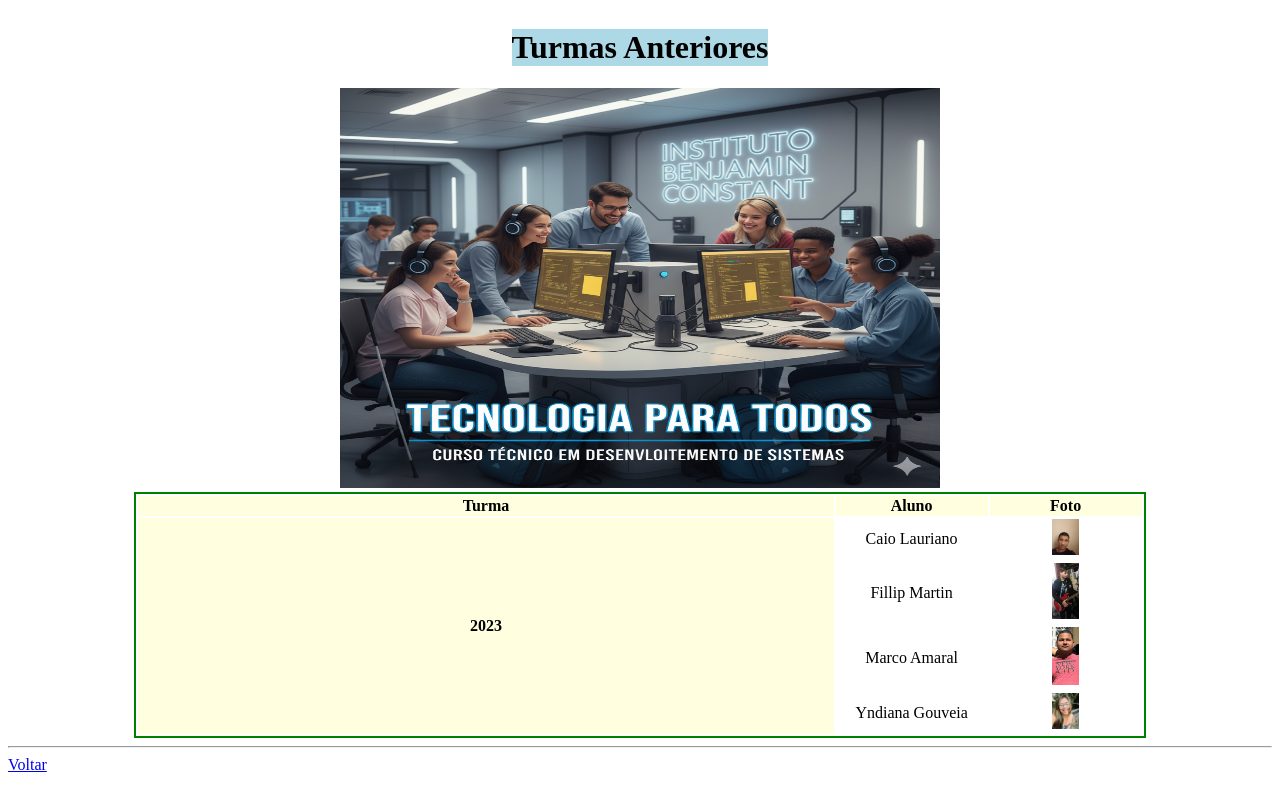
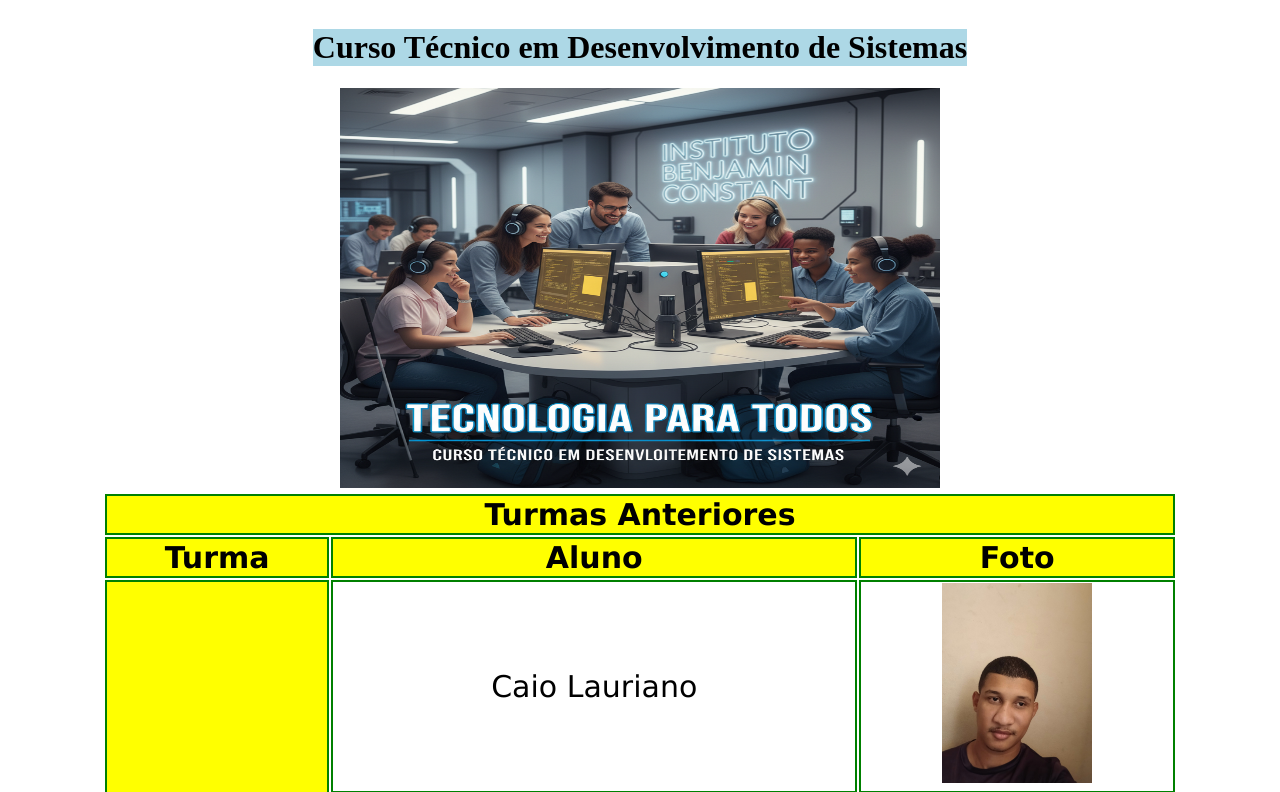
Before and after one commit to Jair-Rodrigues/site-desenvolvimento, a website: page turmasAnteriores.html in a window 1280 px wide. Shown: the top 792 px of the page. Drawn offline with Linux system fonts and the light colour scheme.

Commit message:
Atualizações nas páginas turmas anteriores e móduloes e disciplinas

```diff
--- a/css/modulosDisciplina.css
+++ b/css/modulosDisciplina.css
@@ -14,31 +14,34 @@ h1{
     text-align: center;
 }
 table{
-    width: 80%;
+    width: 85%;
     margin: auto;
   }
-  th,td{
+
+  td{
     text-align: center;
     border: 2px solid green;
-    font-size: 18px;
+    font-size: 30px;
+    font-family: Verdana, Geneva, Tahoma, sans-serif;
   }
-td{
-    align-items: center;
-    margin: auto;
-  text-align: justify;
-  width: auto
-}
+
+
 th{
     background-color: yellow;
     text-align: center;
-    align-items: center;
-    margin: auto;
+    border: 2px solid green;
+    font-size: 30px;
+    font-family: Verdana, Geneva, Tahoma, sans-serif;
+
 }
-.tdFoto{
-    width: 16%;
-  }
+
   .banner {
     margin-left: auto;
     margin-right: auto;
     display: block;
   }
+.voltar{
+  font-size: 32px;
+  font-family: Verdana, Geneva, Tahoma, sans-serif;
+  text-align: center;
+}
--- a/css/turmasAnteriores.css
+++ b/css/turmasAnteriores.css
@@ -20,25 +20,30 @@ h1{
     text-align: center;
 }
 table{
-    width: 80%;
-    border: 2px solid green;
+    width: 85%;
     margin: auto;
   }
-td{
-    align-items: center;
+
+  td{
     text-align: center;
-    margin: auto;
-  width: 150px;
-  height: 100;
+    border: 2px solid green;
+    font-size: 30px;
+    font-family: Verdana, Geneva, Tahoma, sans-serif;
+  }
+
+
+
+
+th{
+    background-color: yellow;
+    text-align: center;
+    border: 2px solid green;
+    font-size: 30px;
+    font-family: Verdana, Geneva, Tahoma, sans-serif;
+
 }
-th{
-    background-color: lightyellow;
+  .voltar{
+    font-size: 32x;
+    font-family: Verdana, Geneva, Tahoma, sans-serif;
     text-align: center;
-    align-items: center;
-    margin: auto;
-}
-.tdFoto{
-    width: 18%;
-    height: 18%;
-    align-items: center;
   }
--- a/turmasAnteriores.html
+++ b/turmasAnteriores.html
@@ -8,10 +8,13 @@
 </head>
 <body>
     <header id="bannerHeader">
-        <h1>Turmas Anteriores</h1>
+        <h1>Curso Técnico em Desenvolvimento de Sistemas</h1>
     </header>
     <div>
         <table id="tabela-alunos">
+            <tr>
+                <th colspan="3">Turmas Anteriores</th>
+            </tr>
             <tr>
                 <th>Turma</th>
                 <th>Aluno</th>
@@ -21,31 +24,34 @@
                 <th rowspan="4">2023</th>
                 <td>Caio Lauriano</td>
                 <td>
-                    <img class="tdFoto" src="imagens/caioLauriano.jpg" alt="Foto de Caio"/>
+                    <img src="imagens/caioLauriano.jpg" width="150" height="200" alt="Foto de Caio"/>
                 </td>
             </tr>
             <tr>
                 <td>Fillip Martin</td>
                 <td>
-                    <img class="tdFoto" src="imagens/fillipMartin.jpg" alt="Foto de Fillip"/>
+                    <img src="imagens/fillipMartin.jpg" width="150" height="200" alt="Foto de Fillip"/>
                 </td>
             </tr>
             <tr>
                 <td>Marco Amaral</td>
                 <td>
-                    <img class="tdFoto" src="imagens/Marcos.jpg" alt="Foto de Marcos"/>
+                    <img src="imagens/Marcos.jpg" width="150" height="200" alt="Foto de Marcos"/>
                 </td>
             </tr>
             <tr>
                 <td>Yndiana Gouveia</td>
                 <td>
-                    <img class="tdFoto" src="imagens/yndianaGouveia.jpg" alt="Foto de Yndiana"/>
+                    <img src="imagens/yndianaGouveia.jpg" width="150" height="200" alt="Foto de Yndiana"/>
                 </td>
             </tr>
         </table>
     </div>
     <hr>
-    <a href="index.html">Voltar</a>
+    <div class="voltar">
+        <br>
+        <a href="index.html">Voltar</a>
+    </div>
     <script type="module" src="dist/banner.js"></script>
 </body>
 </html>
```
Also changed, not shown: endInstitucional.html (+4 -1 lines), modulosDisciplina.html (+8 -2 lines).
